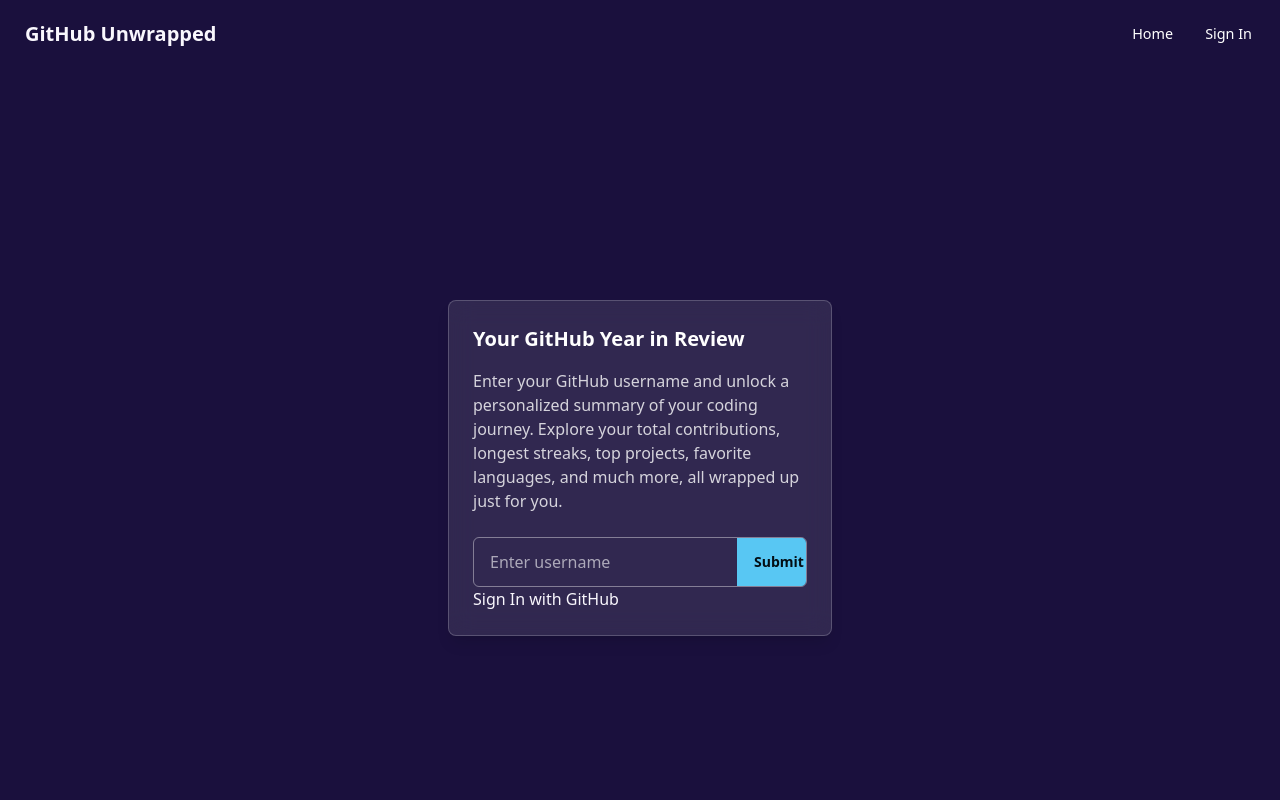
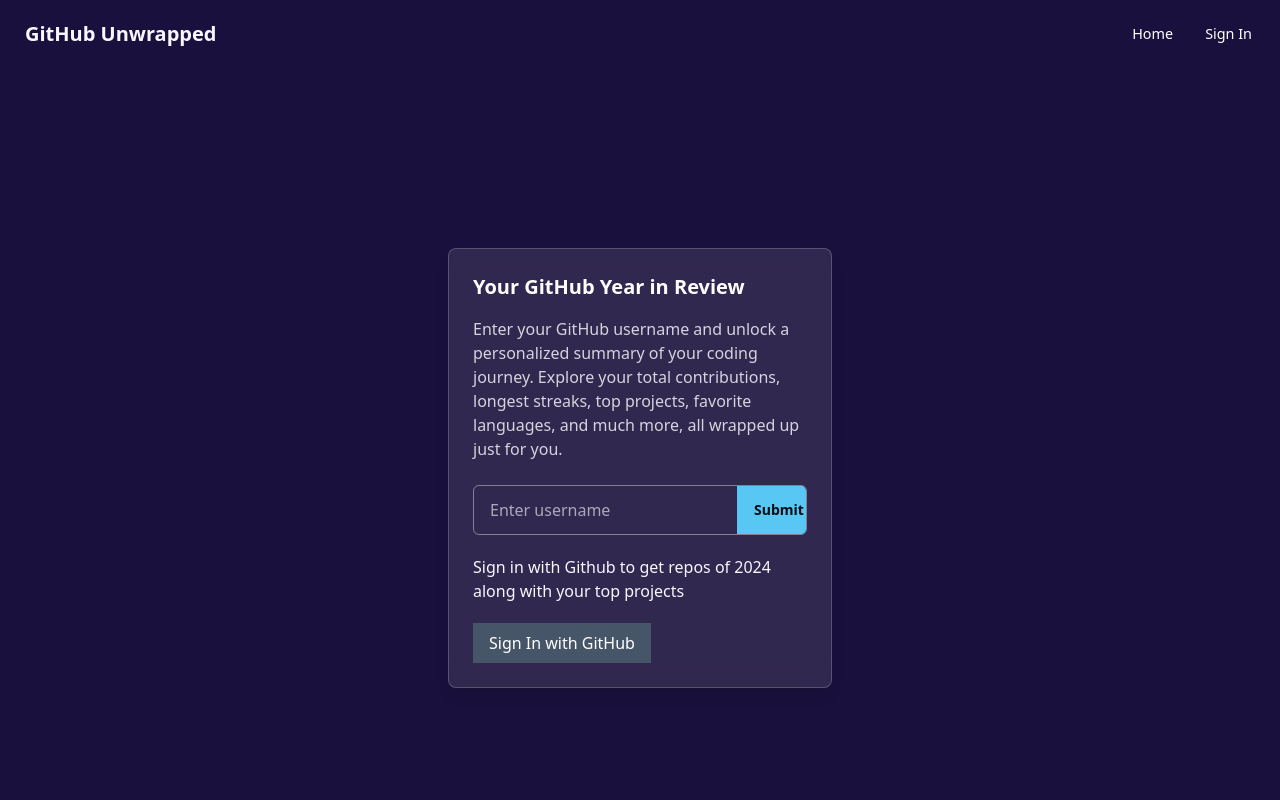
Before and after one commit to itspsychocoder/GitHub-Unwrapped, a Next.js app: page / in a window 1280 px wide. Shown: the top 800 px of the page. Built offline with nearby package versions, Linux system fonts and the light colour scheme; no server answers.

Commit message:
add support text at homepgae

```diff
--- a/src/app/page.js
+++ b/src/app/page.js
@@ -512,7 +512,10 @@
           <button onClick={() => signOut()}>Sign Out</button>
         </div>
       ) : (
-        <button onClick={() => signIn("github", { callbackUrl: "/profile" })}>Sign In with GitHub</button>
+        <>
+        <p className="my-5">Sign in with Github to get repos of 2024 along with your top projects</p>
+        <button className="bg-slate-600 px-4 py-2 text-white" onClick={() => signIn("github", { callbackUrl: "/profile" })}>Sign In with GitHub</button>
+        </>
       )}
 
 
```
